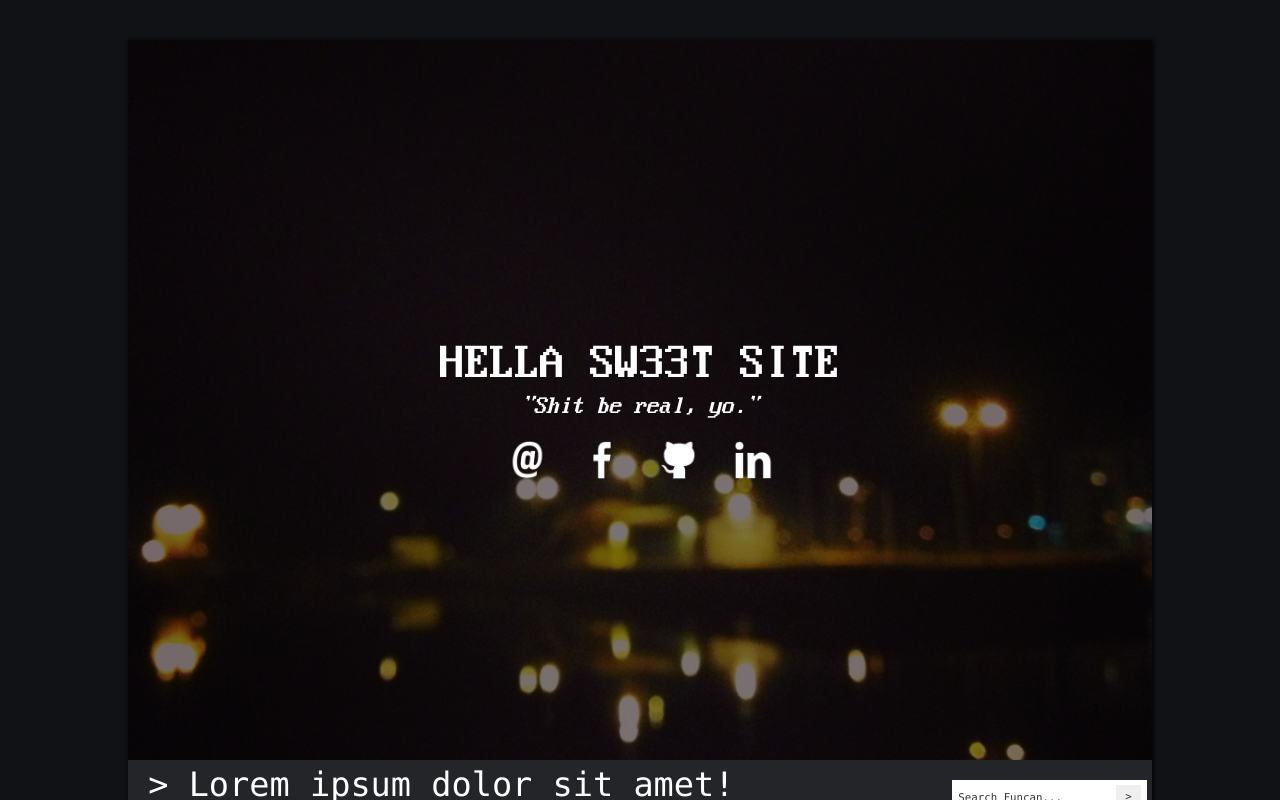
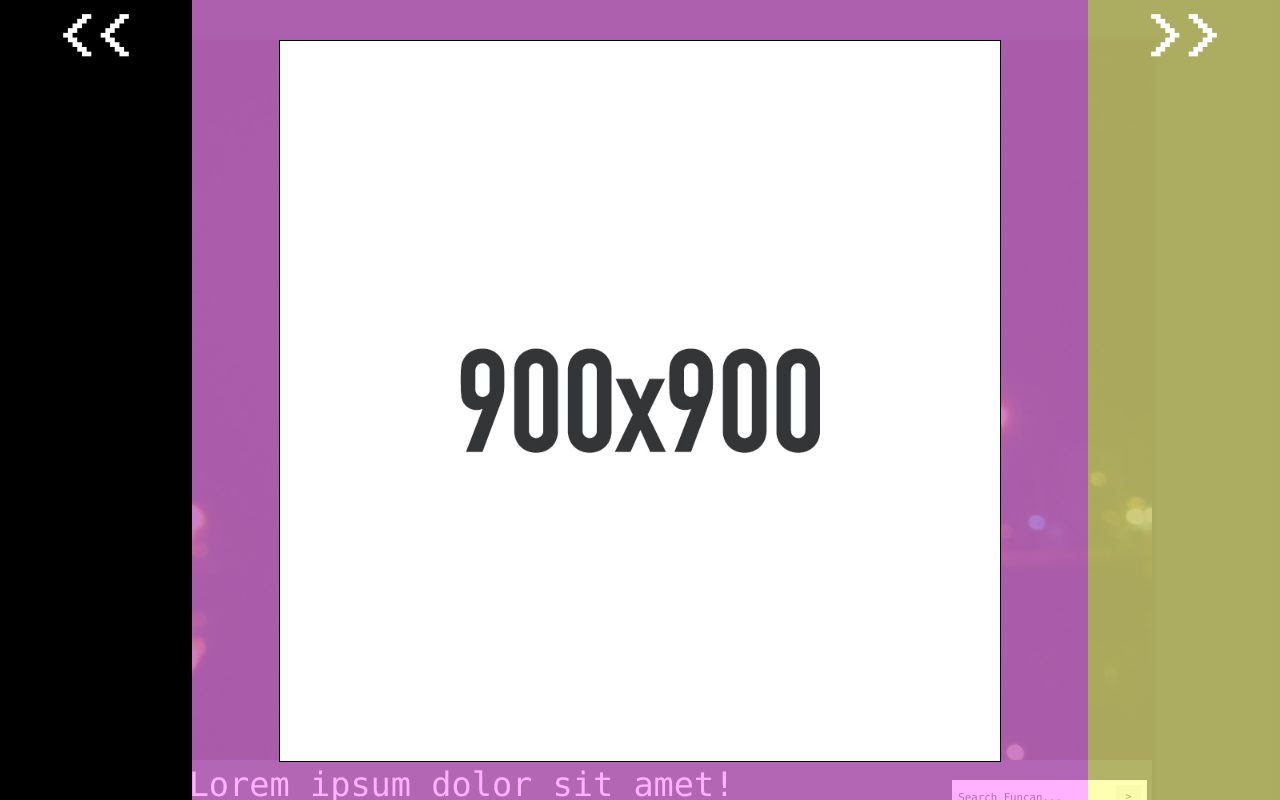
Before and after one commit to bhalash/Funcan, a plain HTML site: page gallery.html in a window 1280 px wide. Shown: the top 800 px of the page. Drawn offline with nearby package versions, Linux system fonts and the light colour scheme; files whose address does not match are found by name; a web font is replaced by a local one.

Commit message:
Added focused image.

```diff
--- /dev/null
+++ b/gallery.css
@@ -0,0 +1,105 @@
+/*
+    GALLERY
+*/
+
+.gallery {
+    margin: 0 auto;
+    margin-bottom: 6px;
+    margin-top: 6px;
+    width: 99%;
+}
+
+.row {
+    margin-bottom: 6px;
+    overflow: auto;
+}
+
+.row img {
+    -moz-box-sizing: border-box;
+    -webkit-box-sizing: border-box;
+    box-sizing: border-box;
+    float: left;
+    height: 100px;
+    padding: 0 3px 0 3px;
+    width: auto;
+}
+
+.row img:first-child {
+    padding-left: 0;
+}
+
+.row img:last-child {
+    padding-right: 0;
+}
+
+/*
+    LIGHTBOX
+*/
+
+.focus {
+    background: rgba(255,255,255,0.5);
+    overflow: auto;
+    position: fixed;
+    top: 0;
+    width: 100%;
+    z-index: 13;
+}
+
+.focus a {
+    color: #fff;
+    display: block;
+    font-family: 'Classic Console', 'Source Code Pro', 'Courier New', Courier,
+        monospace;
+        font-size: 6em;
+    height: 100%;
+    text-decoration: none;
+    width: 100%;
+}
+
+.focus a:hover {
+    background: #000;
+}
+
+.focus img {
+    border: 1px solid #000;
+    max-height: 90%;
+    width: auto;
+}
+
+.focus-0,
+.focus-1,
+.focus-2 {
+    float: left;
+    overflow: hidden;
+    position: relative;
+}
+
+.focus-0,
+.focus-2 {
+    width: 15%;
+}
+
+.focus-1 {
+    width: 70%;
+}
+
+.focus-0 { background: rgba(0,255,255,0.3); }
+.focus-1 { background: rgba(255,0,255,0.3); }
+.focus-2 { background: rgba(255,255,0,0.3); }
+
+@media screen and (max-width: 1024px) {
+    .focus-0,
+    .focus-2 {
+        display: none;
+    }
+
+    .focus-1 {
+        float: none;
+        margin: 0 auto;
+        width: 100%;
+    }
+
+    .focus img {
+        max-height: 70%;
+    }
+}
--- a/gallery.html
+++ b/gallery.html
@@ -6,8 +6,20 @@
 <meta name="viewport" content="width=device-width, initial-scale=1.0">
 <title>Hella sw33t Site</title>
 <link rel="stylesheet" type="text/css" href="style.css" />
+<link rel="stylesheet" type="text/css" href="gallery.css" />
 </head>
 <body>
+    <div class="focus">
+        <div class="focus-0">
+            <a href="#" title="Previous">&lt;&lt;</a>
+        </div>
+        <div class="focus-1">
+            <img src="img/nine_nine.jpg" alt="Lorem ipsum." />
+        </div>
+        <div class="focus-2">
+            <a href="#" title="Next">&gt;&gt;</a>
+        </div>
+    </div>
     <div class="site-container">
         <div class="content-container">
             <header>
@@ -119,7 +131,8 @@
             </footer>
         </div>
     </div>
-    <script src="http://ajax.googleapis.com/ajax/libs/jquery/2.1.0/jquery.min.js"></script>
+    <!-- <script src="http://ajax.googleapis.com/ajax/libs/jquery/2.1.0/jquery.min.js"></script> -->
+    <script src="jquery-2.1.0.min.js"></script>
     <script src="functions.js"></script>
     <script src="gallery.js"></script>
 </body>
--- a/gallery.js
+++ b/gallery.js
@@ -49,6 +49,14 @@ function objWidth(obj, amount) {
     $(obj).css('width', amount + 'px');
 }
 
+function objVerticalCenter(obj) {
+    // Vertically centers the given object on screen.
+    $(obj).css('margin-top',
+        $(window).height() * 0.5
+        - $(obj).height()  * 0.5
+    );
+}
+
 function sumOuterWidth(obj) {
     // Sum the width of each image WITH consideration to padding.
     var sum = 0;
@@ -61,6 +69,15 @@ function sumOuterWidth(obj) {
 }
 
 $(function() {
+    objHeight('.focus', $(window).height());
+
+    $('.focus').children().each(function() {
+        objHeight(this, $(window).height());
+    });
+
+
+    objVerticalCenter('.focus img');
+
     resizeImages($('.gallery'));
 });
 
--- a/style.css
+++ b/style.css
@@ -520,8 +520,7 @@ input[class="search-submit"] {
     position: relative;
     width: 25px;
     text-align: center;
-    /* THIS. IS. SPARTA. */
-    z-index: 300;
+    z-index: 2;
 }
 
 input[class="search-submit"]:hover {
@@ -678,38 +677,3 @@ footer p {
 #rss:hover        { background-color: #ff6600; }
 #twitter:hover    { background-color: #00aced; }
 #tumblr:hover     { background-color: #3d5a70; }
-
-/*
-    GALLERY
-*/
-
-.gallery {
-    margin: 0 auto;
-    margin-bottom: 6px;
-    margin-top: 6px;
-    width: 99%;
-}
-
-.row {
-    margin-bottom: 6px;
-    overflow: auto;
-}
-
-.row img {
-    -moz-box-sizing: border-box;
-    -webkit-box-sizing: border-box;
-    box-sizing: border-box;
-    float: left;
-    height: 100px;
-    padding: 0 3px 0 3px;
-    width: auto;
-}
-
-.row img:first-child {
-    padding-left: 0;
-}
-
-.row img:last-child {
-    padding-right: 0;
-
-}
```
